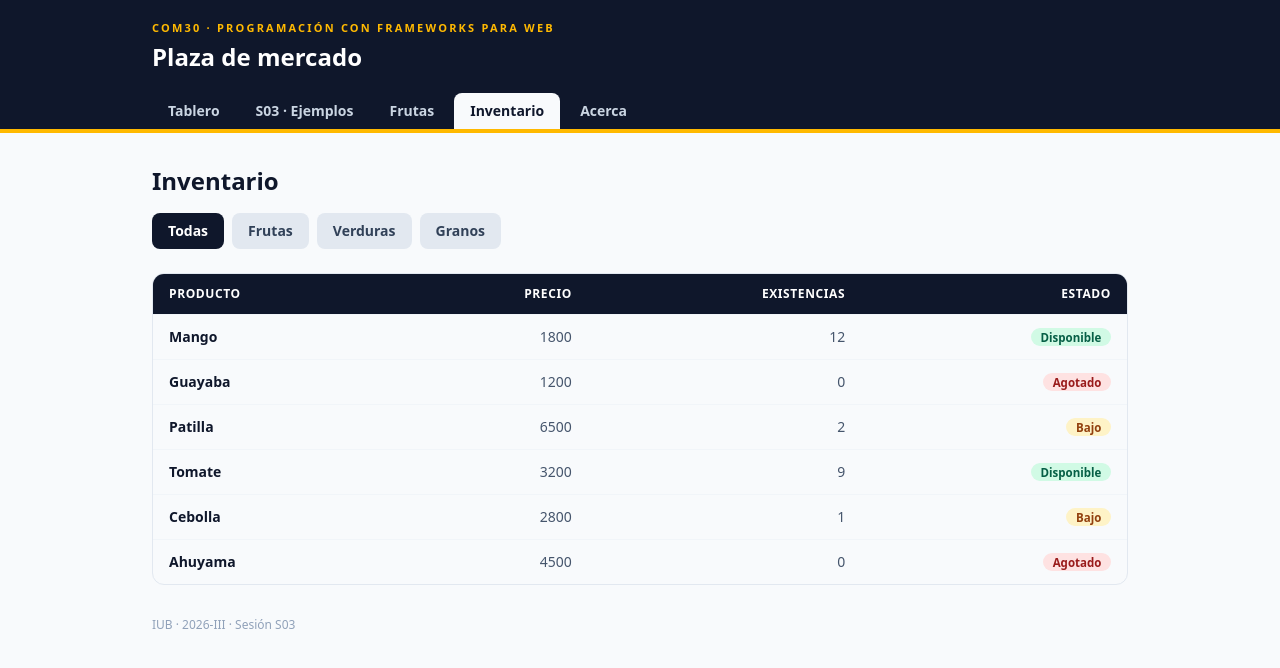
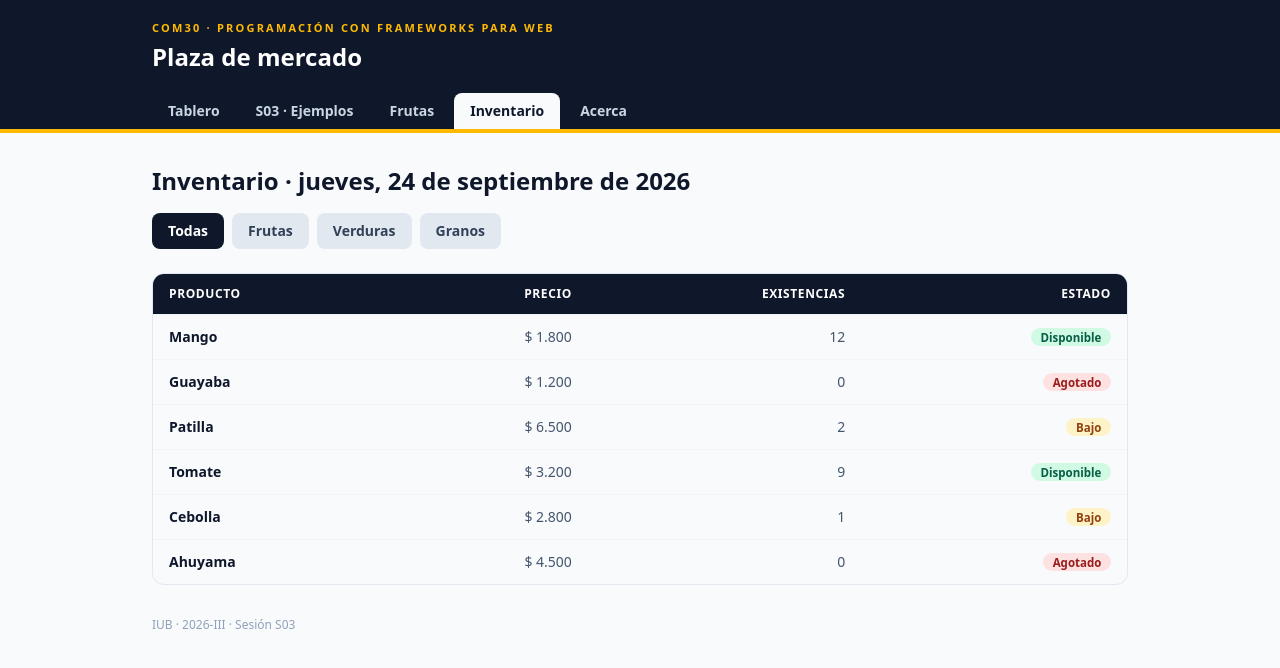
Before and after one commit to BRYANMN0305/iubclass, an Angular app: page /inventario in a window 1280 px wide. Shown: the top 668 px of the page. Built offline with nearby package versions, Linux system fonts and the light colour scheme.

Commit message:
Taller 02 · paso 4, precio con currency y fecha con date

```diff
--- a/src/app/inventario/inventario.html
+++ b/src/app/inventario/inventario.html
@@ -1,4 +1,4 @@
-<h1 class="text-2xl font-bold text-slate-900">Inventario</h1>
+<h1 class="text-2xl font-bold text-slate-900">Inventario · {{ hoy | date: 'fullDate' }}</h1>
 
 <div class="mt-4 flex flex-wrap gap-2">
   @for (c of categorias; track c) {
@@ -30,7 +30,9 @@
       @for (p of filas(); track p.nombre) {
         <tr class="border-t border-slate-100">
           <td class="px-4 py-3 font-semibold text-slate-900">{{ p.nombre }}</td>
-          <td class="px-4 py-3 text-right text-slate-600">{{ p.precio }}</td>
+          <td class="px-4 py-3 text-right text-slate-600">
+            {{ p.precio | currency: 'COP' : 'symbol-narrow' : '1.0-0' }}
+          </td>
           <td class="px-4 py-3 text-right text-slate-600">{{ p.cantidad }}</td>
           <td class="px-4 py-3 text-right">
             @switch (p.estado) {
--- a/src/app/inventario/inventario.ts
+++ b/src/app/inventario/inventario.ts
@@ -1,4 +1,5 @@
 import { Component, computed, signal } from '@angular/core';
+import { CurrencyPipe, DatePipe } from '@angular/common';
 
 type Estado = 'agotado' | 'bajo' | 'disponible';
 
@@ -15,6 +16,7 @@ interface Fila extends Producto {
 
 @Component({
   selector: 'app-inventario',
+  imports: [CurrencyPipe, DatePipe],
   templateUrl: './inventario.html',
   styles: `
     .etq { border-radius: 999px; padding: .1rem .6rem; font-size: .72rem; font-weight: 700; }
@@ -24,6 +26,8 @@ interface Fila extends Producto {
   `,
 })
 export class Inventario {
+  hoy = new Date();
+
   categorias = ['Todas', 'Frutas', 'Verduras', 'Granos'];
 
   filtro = signal('Todas');
```
